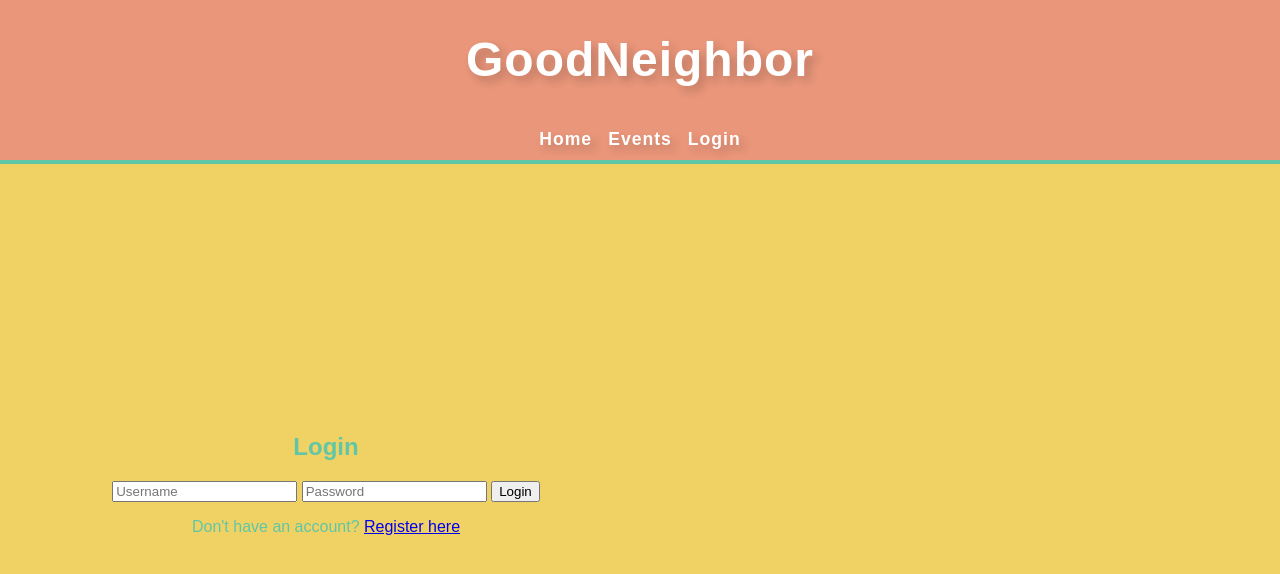
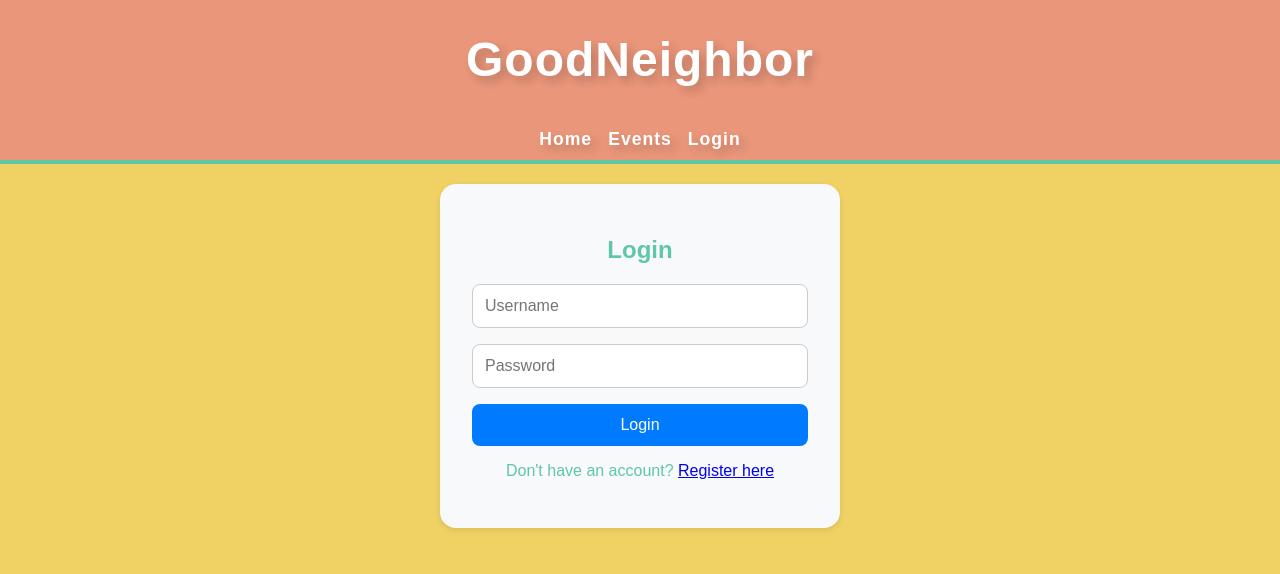
Before and after one commit to KassperKassifer/GoodNeighbor, a plain HTML site: page html/login.html in a window 1280 px wide. Drawn offline with Linux system fonts and the light colour scheme.

Commit message:
Fixed the layout of login and register forms (properly centered, adaptive). Cleaner seperation of concerns with scripts (script and auth). Navbar updates correctly with auth now.

```diff
--- a/html/auth.js
+++ b/html/auth.js
@@ -11,6 +11,7 @@ document.addEventListener("DOMContentLoaded", () => {
     updateNav();
 });
 
+// Update navbar based on auth status
 function updateNav() {
     console.log("In updateNav..")
     const navAuth = document.getElementById("navAuth");
@@ -112,15 +113,15 @@ function checkAuthStatus() {
     }
 }
 
+// Attach Auth Header to Requests
+function getAuthHeaders() {
+    const authHeader = sessionStorage.getItem("authHeader");
+    return authHeader ? { "Authorization": authHeader } : {};
+}
+
 // Logout User
 function logoutUser() {
     sessionStorage.removeItem("authHeader");
     alert("Logged out successfully.");
     window.location.href = "login.html"; // Redirect to login
 }
-
-// Attach Auth Header to Requests
-function getAuthHeaders() {
-    const authHeader = sessionStorage.getItem("authHeader");
-    return authHeader ? { "Authorization": authHeader } : {};
-}
--- a/html/login.html
+++ b/html/login.html
@@ -14,11 +14,10 @@
             <a href="/events.html">Events</a>
             <a href="/register.html" id="registerLink">Register</a>
             <a href="/profile.html">Profile</a>
-            <button id="logoutButton" onclick="logoutUser()" style="display: none;">Logout</button>
         </nav>
     </header>
 
-    <main class="container">
+    <main>
         <section class="auth-section">
             <h2>Login</h2>
             <form id="loginForm">
--- a/html/script.js
+++ b/html/script.js
@@ -1,22 +1,21 @@
 document.addEventListener("DOMContentLoaded", () => {
     console.log("Page Loaded");
 
-    // Check if the volunteer list exists before refreshing opportunities
+    // Check if elements exist before adding event listeners or performing actions on them
     if (document.getElementById("opportunityList")) {
         refreshOpportunities();
     }
 
-    // Check if the form exists before adding an event listener
     const form = document.getElementById("opportunityForm");
     if (form) {
         form.addEventListener("submit", addOpportunity);
     }
 
-    // Check if the search field exists before adding event listeners
     const searchButton = document.getElementById("fetchOppByNameButton");
     if (searchButton) {
         searchButton.addEventListener("click", fetchOppByName);
     }
+
 });
 
 // Refresh Volunteer Opportunities
--- a/html/style.css
+++ b/html/style.css
@@ -21,6 +21,7 @@ body {
 /* Responsive Grid Layout */
 .container {
     display: grid;
+    place-items: center;
     grid-template-columns: 1fr;
     gap: 1rem;
     padding: 1.25rem;
@@ -160,8 +161,43 @@ ul {
 
 @media (max-width: 600px) {
     .opportunity-list li {
-        flex-direction: column;
         align-items: flex-start;
         padding: 0.75rem;
     }
 }
+
+/* Auth section styling */
+.auth-section {
+    background-color: #f8f9fa;
+    padding: 2rem;
+    border-radius: 1rem;
+    box-shadow: 0 2px 6px rgba(0, 0, 0, 0.1);
+    max-width: 400px;
+    margin: 0 auto;
+}
+
+.auth-section form {
+    display: flex;
+    flex-direction: column;
+    gap: 1rem;
+}
+
+.auth-section input,
+.auth-section button {
+    width: 100%;
+    padding: 0.75rem;
+    font-size: 1rem;
+    border-radius: 0.5rem;
+    border: 1px solid #ccc;
+}
+
+.auth-section button {
+    background-color: #007bff;
+    color: white;
+    border: none;
+    cursor: pointer;
+}
+
+.auth-section button:hover {
+    background-color: #0056b3;
+}
```
Also changed, not shown: html/events.html (+2 -1 lines), html/index.html (+1 -0 lines), html/profile.html (+2 -1 lines), html/register.html (+1 -2 lines).
